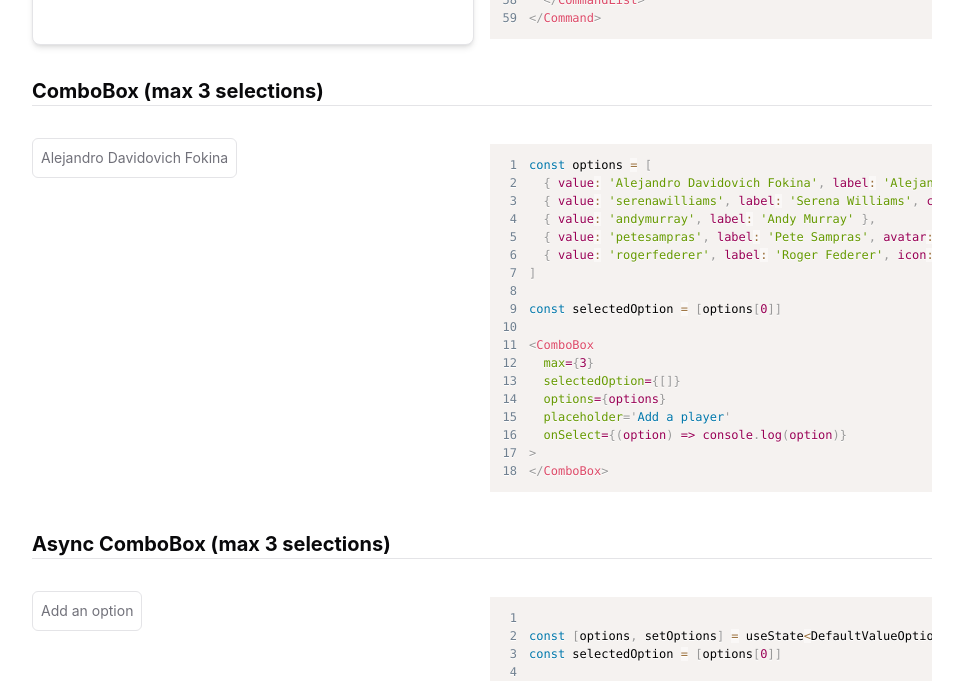
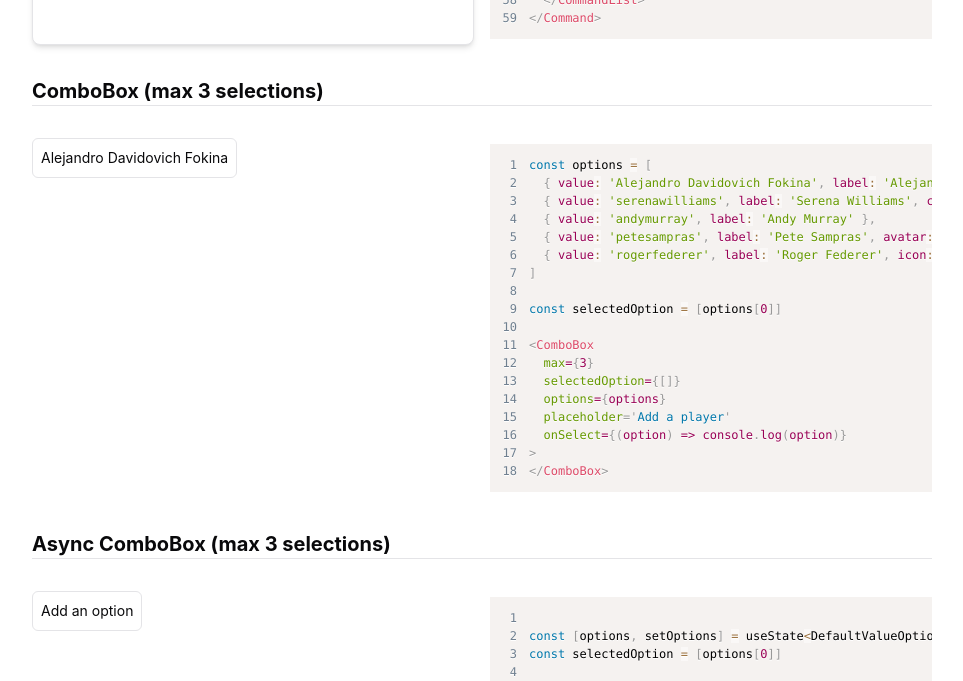
Before and after one commit to ttab/elephant-ui, a React (Vite) app: page / in a window 1280 px wide. Shown: the part 5400-6081 px from the top of the page, without its empty margins (8-971 px from the left). Built offline with nearby package versions, Linux system fonts and the light colour scheme; a web font is replaced by a local one.

Commit message:
fix(combobox): remove muted text color from combobox

```diff
--- a/src/components/ui/combobox.tsx
+++ b/src/components/ui/combobox.tsx
@@ -150,7 +150,7 @@ export function ComboBox({
             data-ele-placeholder={children || triggerLabel ? undefined : 'true'}
             data-ele-validation={validation ? 'true' : undefined}
             className={cn(
-              'w-fit text-muted-foreground font-sans font-normal whitespace-nowrap p-2',
+              'w-fit font-sans font-normal whitespace-nowrap p-2',
               className
             )}
           >
@@ -187,7 +187,7 @@ export function ComboBox({
         <Button
           variant='outline'
           className={cn(
-            'justify-start px-2 font-sans font-normal text-muted-foreground whitespace-nowrap text-ellipsis'
+            'justify-start px-2 font-sans font-normal whitespace-nowrap text-ellipsis'
           )}
         >
           {triggerLabel ? <>{triggerLabel}</> : <>{placeholder}</>}
```
